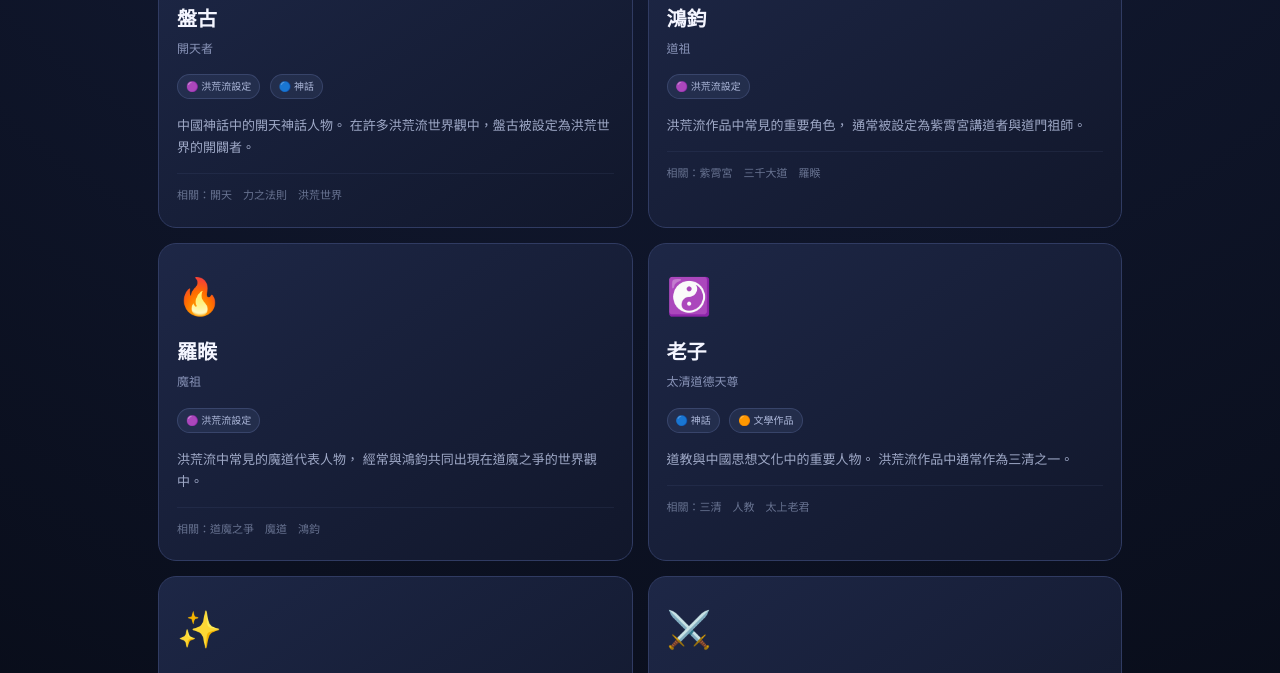
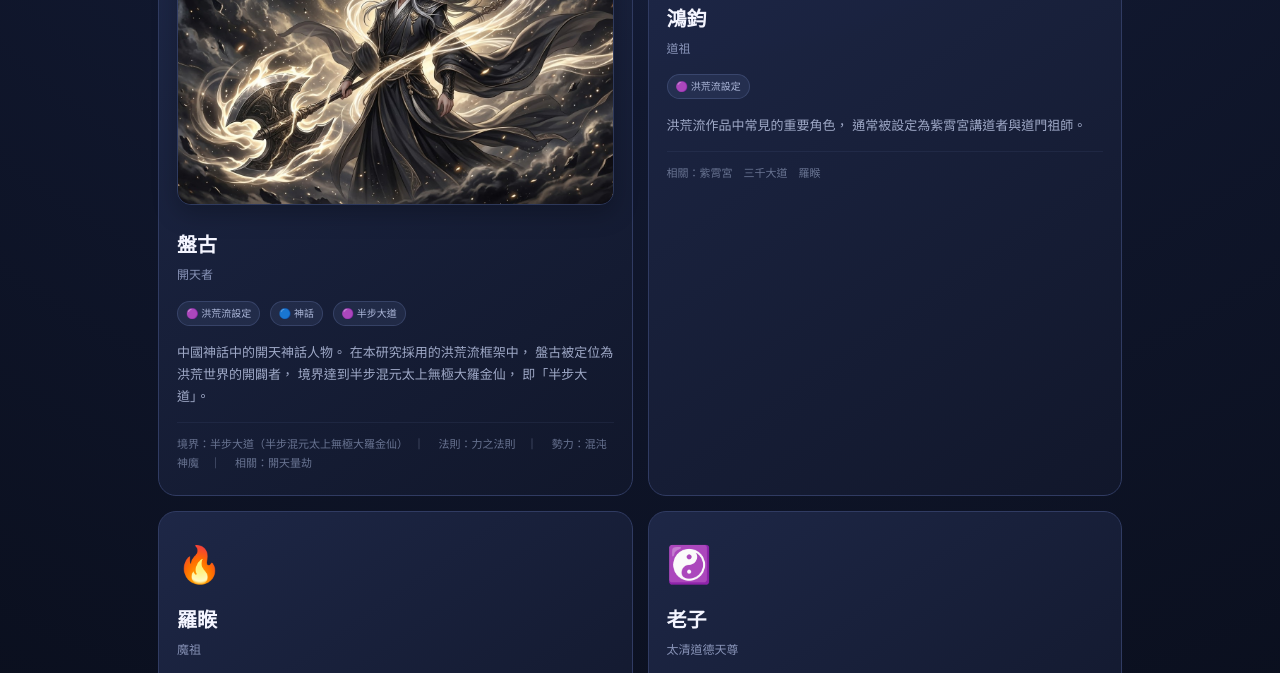
Before and after one commit to kwm7nrw5nr-wq/honghuang-research, a plain HTML site: page people.html in a window 1280 px wide. Shown: the part 664-1337 px from the top of the page. Drawn offline with Linux system fonts and the light colour scheme.

Commit message:
Update people.html

```diff
--- a/people.html
+++ b/people.html
@@ -338,6 +338,23 @@
       margin-bottom: 8px;
     }
 
+    .person-image {
+  width: 100%;
+  aspect-ratio: 16 / 10;
+
+  object-fit: cover;
+
+  border-radius: 14px;
+
+  margin-bottom: 15px;
+
+  border:
+    1px solid rgba(118, 136, 195, 0.25);
+
+  box-shadow:
+    0 8px 25px
+    rgba(0, 0, 0, 0.25);
+}
 
     .person-card h2 {
       font-size: 20px;
@@ -575,9 +592,10 @@
   data-category="混沌神魔"
   data-name="盤古">
 
-        <div class="person-icon">
-          🌌
-        </div>
+  <img
+    class="person-image"
+    src="images/people/盤古.jpeg"
+    alt="盤古">
 
   <h2>
     盤古
@@ -595,13 +613,23 @@
     🔵 神話
   </span>
 
+  <span class="tag">
+    🟣 半步大道
+  </span>
+
   <p class="person-description">
     中國神話中的開天神話人物。
-          在許多洪荒流世界觀中，盤古被設定為洪荒世界的開闢者。
+    在本研究採用的洪荒流框架中，
+    盤古被定位為洪荒世界的開闢者，
+    境界達到半步混元太上無極大羅金仙，
+    即「半步大道」。
   </p>
 
   <div class="person-links">
-          相關：開天　力之法則　洪荒世界
+    境界：半步大道（半步混元太上無極大羅金仙）　｜
+    法則：力之法則　｜
+    勢力：混沌神魔　｜
+    相關：開天量劫
   </div>
 
 </article>
```
Lines whose indentation alone changed are shown as unchanged.
